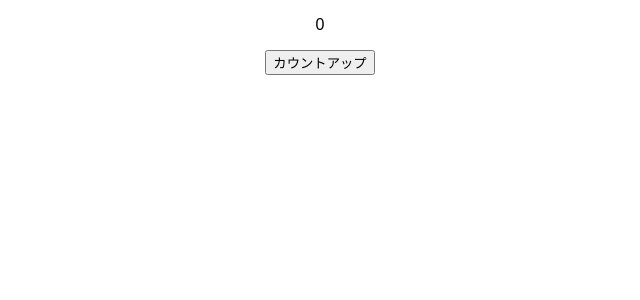
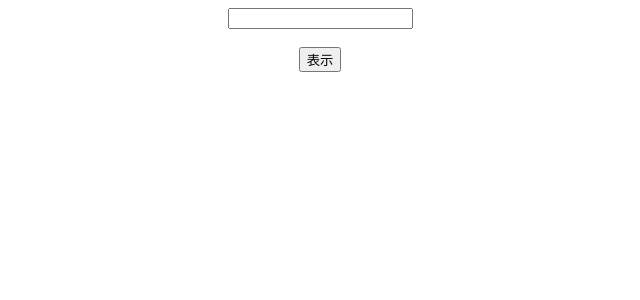
Before and after one commit to takiwaka/ReactPractice2, a React (Create React App) app: page / in a window 1280 px wide. Shown: the top 300 px of the page, without its empty margins (320-960 px from the left). Built offline with nearby package versions, Linux system fonts and the light colour scheme.

Commit message:
レンダリング最適化（memo）

```diff
--- a/src/App.js
+++ b/src/App.js
@@ -1,19 +1,23 @@
 import { useState } from "react";
+import { Child } from "./components/Child";
 import "./styles.css";
 
 export default function App() {
   console.log("reflesh");
 
-  const [count, setCount] = useState(0);
+  const [text, setText] = useState("");
+  const [open, setOpen] = useState(false);
 
-  const onClickCountUp = () => {
-    setCount(count + 1);
-  };
+  const onChangeText = (e) => setText(e.target.value);
+  const onClickOpen = () => setOpen(!open);
 
   return (
     <div className="App">
-      <p>{count}</p>
-      <button onClick={onClickCountUp}>カウントアップ</button>
+      <input value={text} onChange={onChangeText} />
+      <br />
+      <br />
+      <button onClick={onClickOpen}>表示</button>
+      <Child open={open} />
     </div>
   );
 }
--- /dev/null
+++ b/src/components/Child.jsx
@@ -0,0 +1,27 @@
+import { memo } from "react";
+
+const style = {
+  width: "100%",
+  height: "200px",
+  backgroundColor: "red"
+};
+
+export const Child = memo((props) => {
+  const { open } = props;
+  console.log("レンダリングされました");
+
+  const data = [...Array(2000).keys()];
+  data.forEach(() => {
+    console.log("...");
+  });
+
+  return (
+    <>
+      {open ? (
+        <div style={style}>
+          <p>子コンポーネント</p>
+        </div>
+      ) : null}
+    </>
+  );
+});
```
